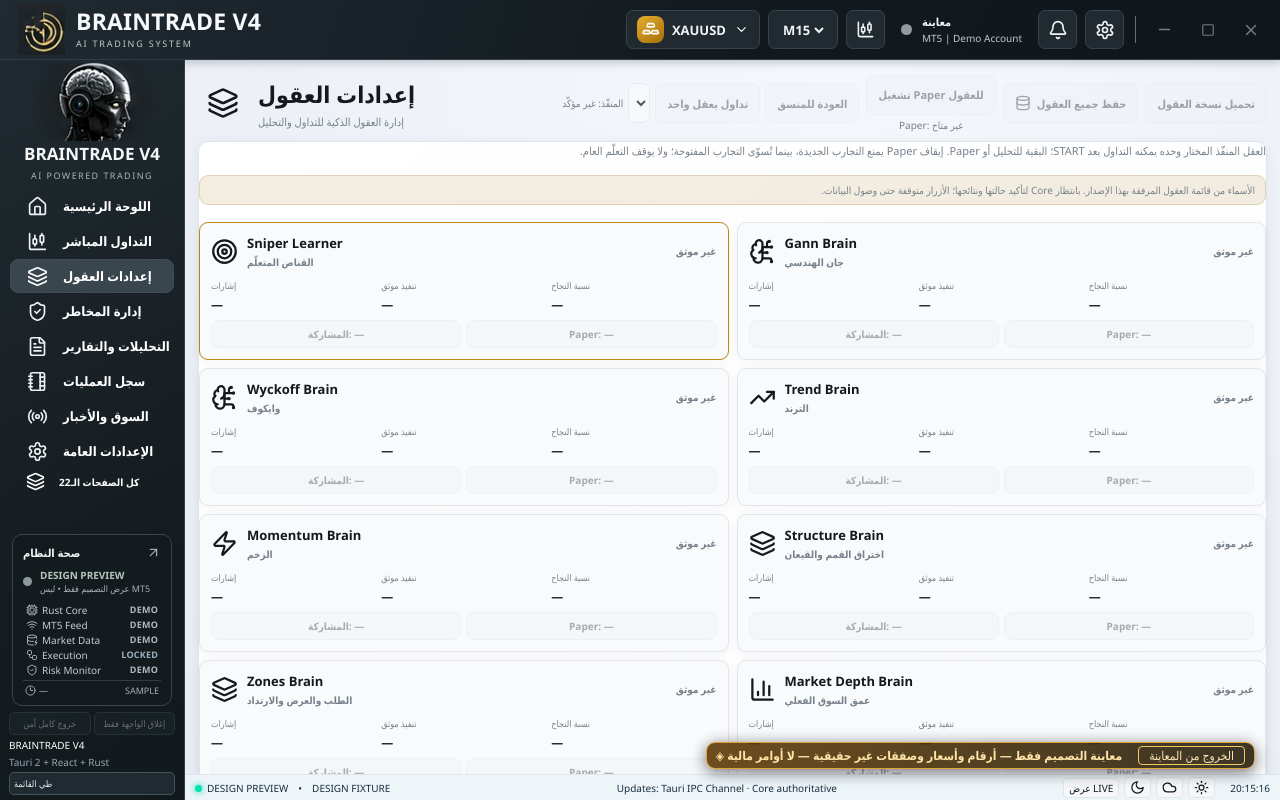
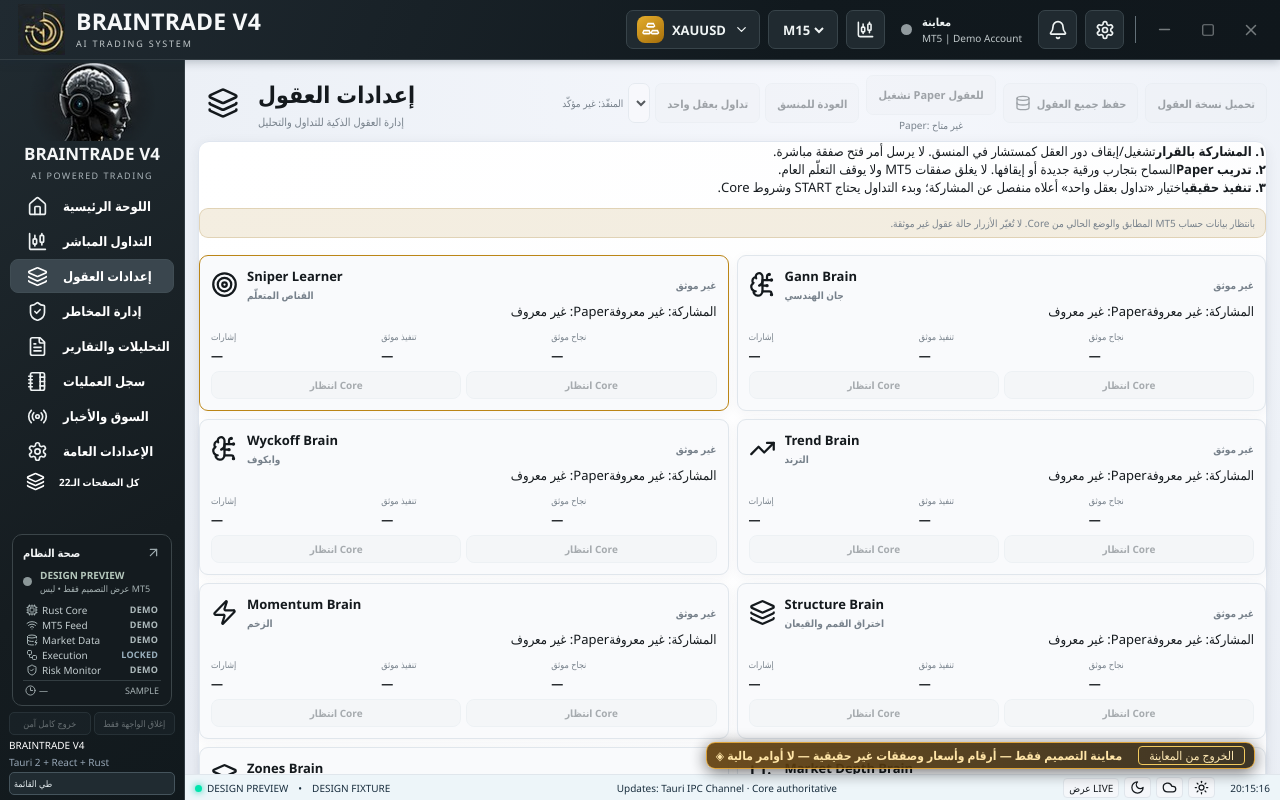
Before and after one commit to gngoongoog/V4, a React (Vite) app in the folder apps/terminal/: page / in a window 1280 px wide. Both pictures are taken after a click on the button "بيانات تصميم اصطناعية وليست أداء حقيقياً". Built offline with nearby package versions, Linux system fonts and the light colour scheme.

Commit message:
fix(ui): correct inverted advisor/Paper button meanings and display verified per-brain states with explicit restrictions

```diff
--- a/apps/terminal/src/operations.tsx
+++ b/apps/terminal/src/operations.tsx
@@ -196,18 +196,27 @@ export function BrainControlsOperations({source,disabled,armed,onSave}: {
 }) {
  const view=safeObject(source);
  const brains=Array.isArray(view.brains)?view.brains:[];
- const actualBrains=brains.filter((b)=>safeObject(safeObject(b).config).id!=='system');
- const available=view.controls_available===true&&actualBrains.length>0;
- // Names are the identities shipped in this Core version. A directory entry is
- // deliberately not given a state or statistics until Core sends them.
+ const actualBrains=brains.filter(b=>safeObject(safeObject(b).config).id!=='system');
+ const verifiedAccount=view.controls_available===true&&view.account_matches===true;
+ const available=verifiedAccount&&actualBrains.length>0;
+ // Directory entries are labels only; never treat names as authenticated Core states.
  const cards=actualBrains.length?actualBrains:BRAIN_DIRECTORY.map(([id,name,description])=>({config:{id},name,description}));
  const [selectedBrain,setSelectedBrain]=useState<string|null>(null);
  const activeBrain=cards.some(b=>String(safeObject(safeObject(b).config).id||'')===selectedBrain)?selectedBrain:String(safeObject(safeObject(cards[0]).config).id||'');
  const selected=safeObject(cards.find(b=>String(safeObject(safeObject(b).config).id||'')===activeBrain));
  const selectedControl=safeObject(selected.control),selectedActivity=safeObject(selected.activity);
+ const canEdit=available&&!disabled&&!armed;
+ const reason=armed?'أوقف START أولاً. لا نغيّر مشاركة المستشارين أثناء التداول.':
+  !available?'بانتظار بيانات حساب MT5 المطابق والوضع الحالي من Core. لا تُغيّر الأزرار حالة عقول غير موثقة.':
+  disabled?'التعديل غير متاح أثناء إجراء آخر أو وضع المعاينة.':
+  'يمكن تعديل المشاركة وPaper الآن. كل زر يُظهر الإجراء الذي سينفذه، وليس الحالة الحالية.';
  return <section className="operator-card concept-brain-controls" aria-label="Brain controls">
-  <p className="concept-brain-explanation">العقل المنفّذ المختار وحده يمكنه التداول بعد START؛ البقية للتحليل أو Paper. إيقاف Paper يمنع التجارب الجديدة، بينما تُسوّى التجارب المفتوحة؛ ولا يوقف التعلّم العام.</p>
-  {!actualBrains.length&&<p className="safe-note">الأسماء من قائمة العقول المرفقة بهذا الإصدار. بانتظار Core لتأكيد حالتها ونتائجها؛ الأزرار متوقفة حتى وصول البيانات.</p>}
+  <div className="brain-controls-guide" dir="rtl">
+    <div><b>١. المشاركة بالقرار</b><span>تشغيل/إيقاف دور العقل كمستشار في المنسق. لا يرسل أمر فتح صفقة مباشرة.</span></div>
+    <div><b>٢. تدريب Paper</b><span>السماح بتجارب ورقية جديدة أو إيقافها. لا يغلق صفقات MT5 ولا يوقف التعلّم العام.</span></div>
+    <div><b>٣. تنفيذ حقيقي</b><span>اختيار «تداول بعقل واحد» أعلاه منفصل عن المشاركة؛ وبدء التداول يحتاج START وشروط Core.</span></div>
+  </div>
+  <p className="safe-note" role="status">{reason}</p>
   <div className="concept-brain-card-grid">{cards.map((b,i)=>{
     const row=safeObject(b),id=String(safeObject(row.config).id||'');
     if(!id)return null;
@@ -216,18 +225,28 @@ export function BrainControlsOperations({source,disabled,armed,onSave}: {
     const directory=BRAIN_DIRECTORY.find(item=>item[0]===id);
     const Icon=id==='sniper_learner'?Target:id==='trend'||id==='trend_pullback'?TrendingUp:id==='momentum'||id==='kte'?Zap:id==='zones'||id==='structure'?Layers3:id==='profile'||id==='dom'?BarChart3:BrainCircuit;
     const count=Number(evidence.sample_count),rate=evidence.win_rate;
-    const verified=available&&view.account_matches===true&&evidence.source==='closed_costed_mt5_demo_deals_only'&&
+    const verified=available&&evidence.source==='closed_costed_mt5_demo_deals_only'&&
       evidence.scope==='current_demo_account_symbol_mode_brain'&&evidence.no_auto_promotion===true&&
       typeof rate==='number'&&Number.isFinite(rate)&&rate>=0&&rate<=1&&Number.isInteger(count)&&count>=30;
-    return <article key={`${id}-${i}`} className={'concept-brain-card '+(activeBrain===id?'selected':'')}>
-      <button type="button" className="concept-brain-card-head" onClick={()=>setSelectedBrain(id)} aria-pressed={activeBrain===id}><Icon size={27}/><span><b>{directory?.[1]||String(row.name||id)}</b><small>{directory?.[2]||String(row.name||id)}</small></span><span className={'concept-control-state '+(available&&state.advisor!==false?'on':'')}>{available?(state.advisor===false?'متوقف':'نشط'):'غير موثق'}</span></button>
-      <div className="concept-brain-card-metrics"><span>إشارات <b>{available&&view.account_matches===true&&typeof activity.signals==='number'?activity.signals:'—'}</b></span><span>تنفيذ موثق <b>{available&&view.account_matches===true&&typeof orders.fill_acknowledged==='number'?orders.fill_acknowledged:'—'}</b></span><span>نسبة النجاح <b>{verified?`${(rate*100).toFixed(1)}%`:'—'}</b></span></div>
-      <div className="concept-brain-card-actions"><button disabled={disabled||armed||!available} onClick={()=>void onSave(id,state.advisor===false,state.paper!==false)}>المشاركة: {available?(state.advisor===false?'إيقاف':'تشغيل'):'—'}</button>
-      <button disabled={disabled||armed||!available} onClick={()=>void onSave(id,state.advisor!==false,state.paper===false)}>Paper: {available?(state.paper===false?'إيقاف':'تشغيل'):'—'}</button></div>
+    const known=available&&typeof state.advisor==='boolean'&&typeof state.paper==='boolean';
+    const advisorOn=known&&state.advisor===true,paperOn=known&&state.paper===true;
+    const selectable=canEdit&&known;
+    return <article key={id} className={'concept-brain-card '+(activeBrain===id?'selected':'')}>
+      <button type="button" className="concept-brain-card-head" onClick={()=>setSelectedBrain(id)} aria-pressed={activeBrain===id}><Icon size={27}/><span><b>{directory?.[1]||String(row.name||id)}</b><small>{directory?.[2]||String(row.name||id)}</small></span><span className={'concept-control-state '+(advisorOn?'on':'')}>{known?(advisorOn?'مستشار مفعّل':'مستشار متوقف'):'غير موثق'}</span></button>
+      <div className="brain-control-states" dir="rtl">
+        <span className={advisorOn?'active':'off'}>المشاركة: {known?(advisorOn?'مفعّلة':'متوقفة'):'غير معروفة'}</span>
+        <span className={paperOn?'active':'off'}>Paper: {known?(paperOn?'مفعّل':'متوقف'):'غير معروف'}</span>
+      </div>
+      <div className="concept-brain-card-metrics"><span>إشارات <b>{known&&typeof activity.signals==='number'?activity.signals:'—'}</b></span><span>تنفيذ موثق <b>{known&&typeof orders.fill_acknowledged==='number'?orders.fill_acknowledged:'—'}</b></span><span>نجاح موثق <b>{verified?`${(rate*100).toFixed(1)}%`:'—'}</b></span></div>
+      <div className="concept-brain-card-actions">
+        <button type="button" aria-label={`${advisorOn?'إيقاف':'تشغيل'} مشاركة ${id}`} title="تغيير المشاركة في قرارات المنسق فقط" disabled={!selectable}
+         onClick={()=>void onSave(id,!advisorOn,paperOn)}>{known?(advisorOn?'إيقاف المشاركة':'تشغيل المشاركة'):'انتظار Core'}</button>
+        <button type="button" aria-label={`${paperOn?'إيقاف':'تشغيل'} Paper ${id}`} title="تغيير قبول تجارب Paper الجديدة فقط" disabled={!selectable}
+         onClick={()=>void onSave(id,advisorOn,!paperOn)}>{known?(paperOn?'إيقاف Paper':'تشغيل Paper'):'انتظار Core'}</button>
+      </div>
     </article>;
   })}</div>
-  <div className="concept-brain-inspector"><h3><ShieldAlert size={18}/> تفاصيل العقل المختار</h3>{activeBrain&&Object.keys(selected).length?<div><strong>{BRAIN_DIRECTORY.find(item=>item[0]===activeBrain)?.[1]||String(selected.name||activeBrain)}</strong><p>المشاركة: {available?(selectedControl.advisor===false?'متوقفة':'مفعّلة'):'غير مؤكدة'} · Paper: {available?(selectedControl.paper===false?'متوقف':'مفعّل'):'غير مؤكد'}</p><p>فحوص التحليل: {available&&typeof selectedActivity.checks==='number'?selectedActivity.checks:'—'} · الإشارات المرصودة: {available&&typeof selectedActivity.signals==='number'?selectedActivity.signals:'—'}</p><small>تُطبّق التغييرات من أزرار المشاركة وPaper على البطاقة، ضمن الحساب والوضع الحاليين.</small></div>:<p>اختَر بطاقة عقل لعرض حالته الفعلية.</p>}</div>
-  <p className="safe-note">يتطلب التعديل Core متصلاً بحساب MT5 مطابقاً، وإيقاف START، وعدم وجود أوامر وسيط غير محسومة.</p>
+  <div className="concept-brain-inspector" dir="rtl"><h3><ShieldAlert size={18}/> تفاصيل العقل المحدد</h3>{activeBrain&&Object.keys(selected).length?<div><strong>{BRAIN_DIRECTORY.find(item=>item[0]===activeBrain)?.[1]||String(selected.name||activeBrain)}</strong><p>المشاركة: {available?(selectedControl.advisor===false?'متوقفة':'مفعّلة'):'غير مؤكدة'} · Paper: {available?(selectedControl.paper===false?'متوقف':'مفعّل'):'غير مؤكد'}</p><p>فحوص التحليل: {available&&typeof selectedActivity.checks==='number'?selectedActivity.checks:'—'} · الإشارات المرصودة: {available&&typeof selectedActivity.signals==='number'?selectedActivity.signals:'—'}</p><small>الحالة تُقرأ من Core بعد الحفظ. هذه الأزرار لا تشغل تنفيذ MT5 منفرداً.</small></div>:<p>اختَر بطاقة عقل لعرض حالته الفعلية.</p>}</div>
  </section>;
 }
 
```
